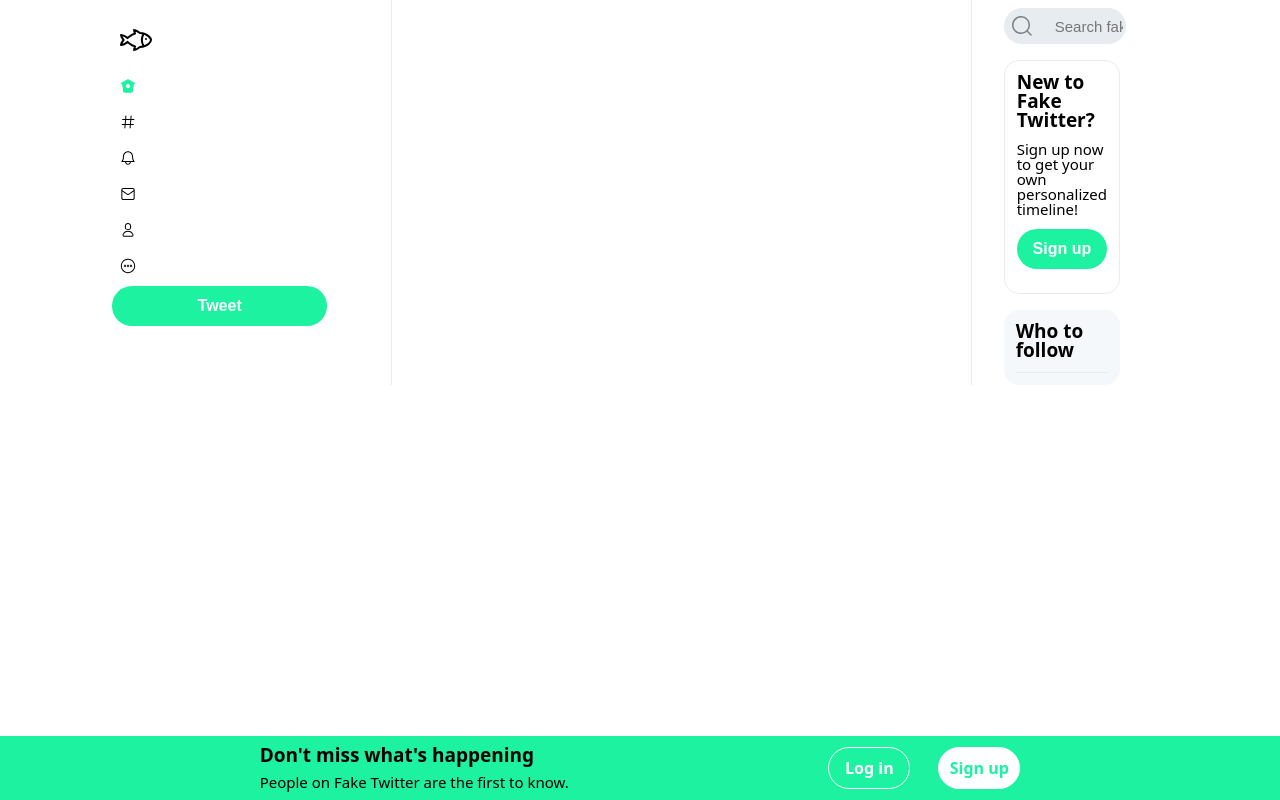
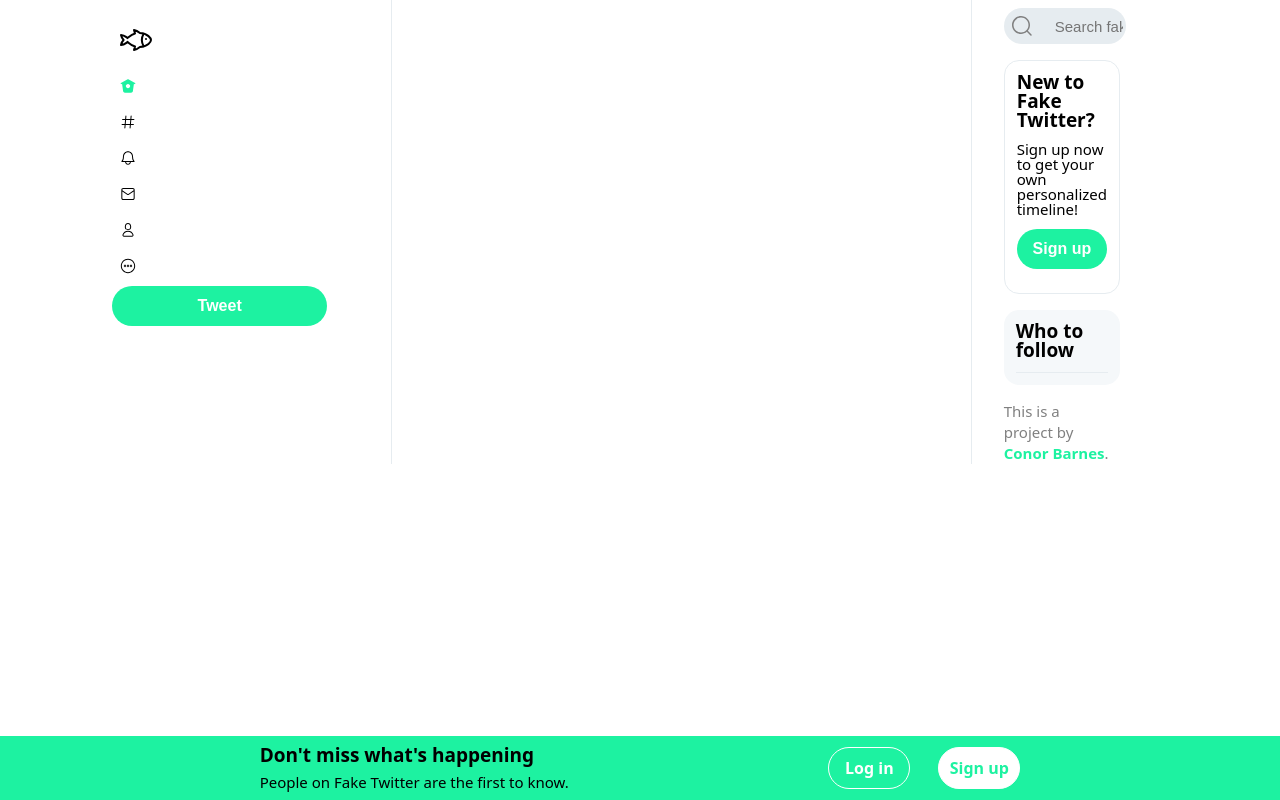
Before and after one commit to ideopunk/twitter-clone, a React (Create React App) app: page / in a window 1280 px wide. Built offline with nearby package versions, Linux system fonts and the light colour scheme; no server answers; the database is empty.

Commit message:
terms of service (github link)

```diff
--- a/src/components/NotFound.js
+++ b/src/components/NotFound.js
@@ -1,7 +1,7 @@
 import React from "react";
 import { ReactComponent as SideArrow } from "../assets/side-arrow-icon.svg";
 
-import { Link, useRouteMatch, useLocation } from "react-router-dom";
+import { Link, useLocation } from "react-router-dom";
 
 const NotFound = (props) => {
 	const { at } = props;
--- a/src/components/reusables/TOS.js
+++ b/src/components/reusables/TOS.js
@@ -1,22 +1,11 @@
 import React from "react";
-import { BrowserRouter, Link, Switch, Route } from "react-router-dom";
 
 const TOS = () => {
 	return (
 		<div>
-			{/* <BrowserRouter>
-				<Link className="TOS-link">Terms of Service</Link>
-				<Link className="TOS-link">Privacy Policy</Link>
-				<Link className="TOS-link">Cookie Policy</Link>
-				<Link className="TOS-link">Ads info</Link>
-				<Link className="TOS-link">More</Link>
-				<Link className="TOS-link">
-					This site is not twitter. It is a portfolio item for{" "}
-					<a href="https://github.com/ideopunk">Conor Barnes</a>
-				</Link>
-				<Switch>
-				</Switch>
-			</BrowserRouter> */}
+			<div className="TOS-link">
+				This is a project by <a href="https://github.com/ideopunk">Conor Barnes</a>.
+			</div>
 		</div>
 	);
 };
--- a/src/style/_tos.scss
+++ b/src/style/_tos.scss
@@ -1,6 +1,18 @@
 .TOS-link {
+    margin-top: 1rem;
     color: grey;
     text-decoration: none;
     margin-right: 0.5rem;
     line-height: 1.4;
 }
+
+.TOS-link * {
+    text-decoration: none;
+    color: $sitecolor;
+    font-weight: bold;
+    transition: $lighttransition;
+}
+
+.TOS-link *:hover {
+    color: black;
+}
```
